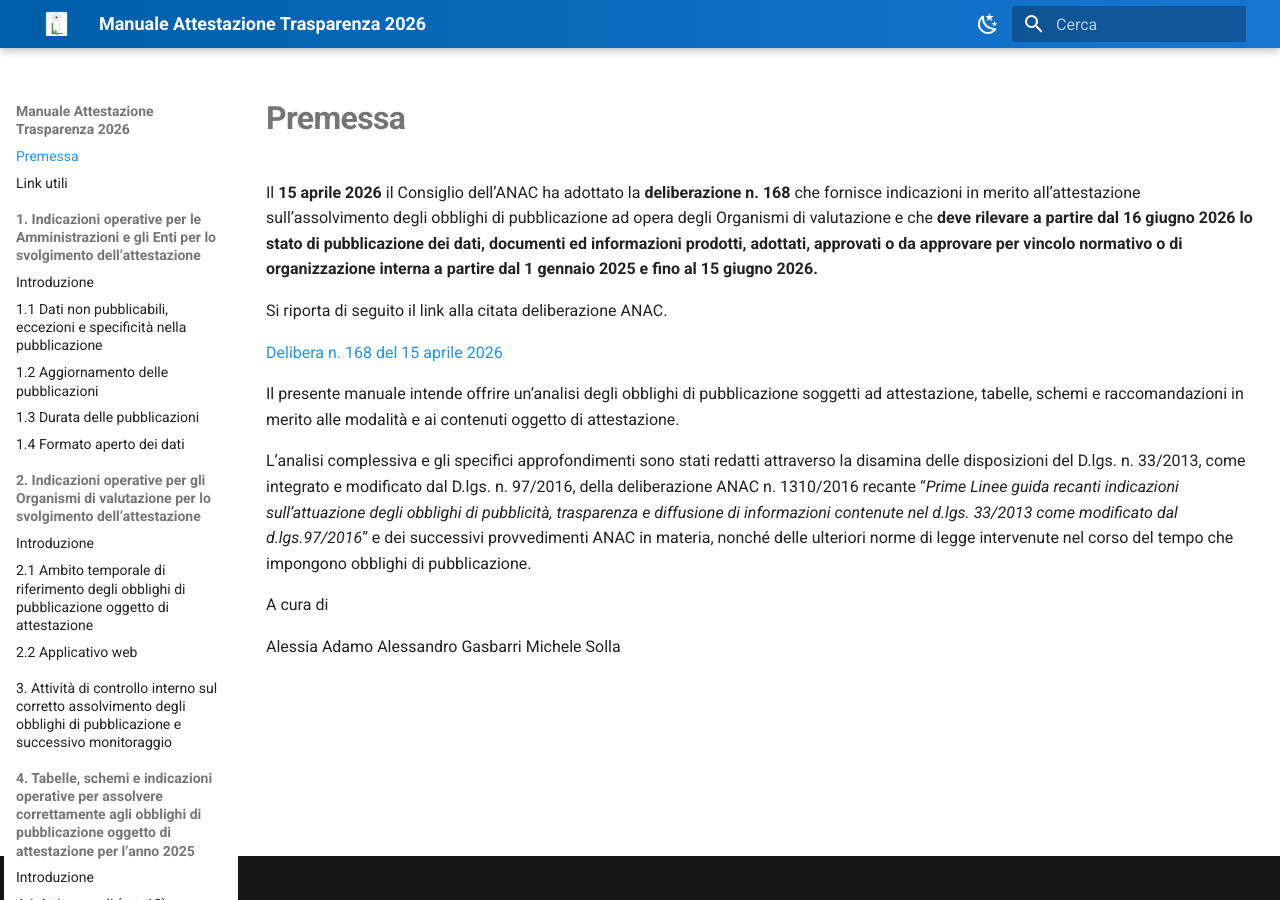
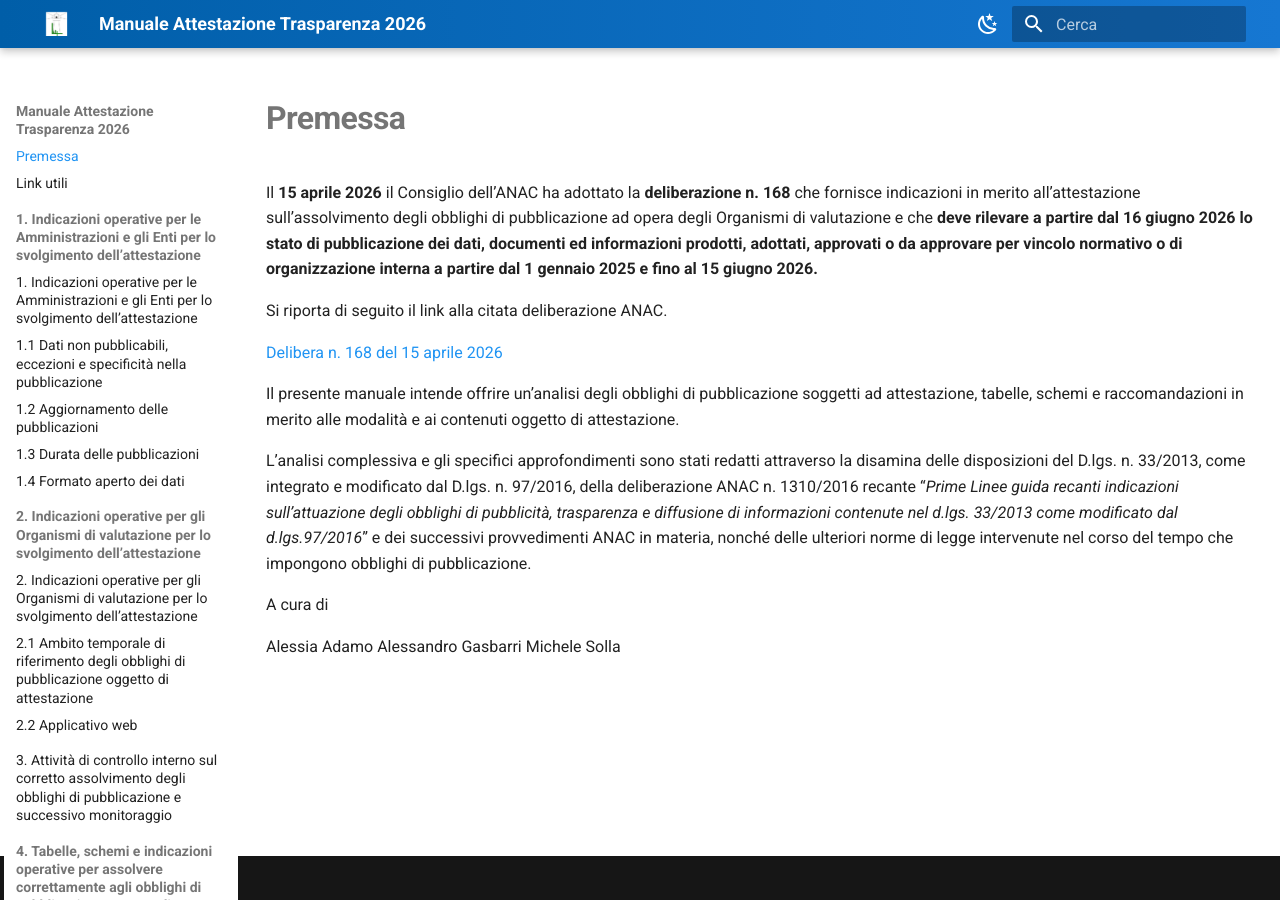
Before and after one commit to Lab4srl/manuale-trasparenza-2026, an MkDocs documentation site: the page built from docs/index.md, in a window 1280 px wide. Built offline with MkDocs 1.6.1 and Material for MkDocs 9.7.7, drawn with Linux system fonts in a browser that asks for light colours; some of the changed lines change nothing that is shown.

Commit message:
Configurato GEMINI.md e ottimizzata navigazione capitoli in mkdocs.yml

```diff
--- a/mkdocs.yml
+++ b/mkdocs.yml
@@ -42,18 +42,18 @@ nav:
   - Premessa: index.md
   - Link utili: link-utili.md
   - 1. Indicazioni operative per le Amministrazioni e gli Enti per lo svolgimento dell’attestazione:
-      - Introduzione: capitolo-1/index.md
+      - capitolo-1/index.md
       - 1.1 Dati non pubblicabili, eccezioni e specificità nella pubblicazione: capitolo-1/1-1-dati-non-pubblicabili.md
       - 1.2 Aggiornamento delle pubblicazioni: capitolo-1/1-2-aggiornamento-pubblicazioni.md
       - 1.3 Durata delle pubblicazioni: capitolo-1/1-3-durata-pubblicazioni.md
       - 1.4 Formato aperto dei dati: capitolo-1/1-4-formato-aperto.md
   - 2. Indicazioni operative per gli Organismi di valutazione per lo svolgimento dell’attestazione:
-      - Introduzione: capitolo-2/index.md
+      - capitolo-2/index.md
       - 2.1 Ambito temporale di riferimento degli obblighi di pubblicazione oggetto di attestazione: capitolo-2/2-1-ambito-temporale.md
       - 2.2 Applicativo web: capitolo-2/2-2-applicativo-web.md
   - 3. Attività di controllo interno sul corretto assolvimento degli obblighi di pubblicazione e successivo monitoraggio: capitolo-3/index.md
   - 4. Tabelle, schemi e indicazioni operative per assolvere correttamente agli obblighi di pubblicazione oggetto di attestazione per l’anno 2025:
-      - Introduzione: capitolo-4/index.md
+      - capitolo-4/index.md
       - 4.1 Atti generali (art. 12): capitolo-4/4-1-atti-generali.md
       - 4.2 Organizzazione (art. 13 e art. 14): capitolo-4/4-2-organizzazione.md
       - 4.3 Consulenti e collaboratori (art. 15): capitolo-4/4-3-consulenti-collaboratori.md
```
Also changed, not shown: 1 other file.
